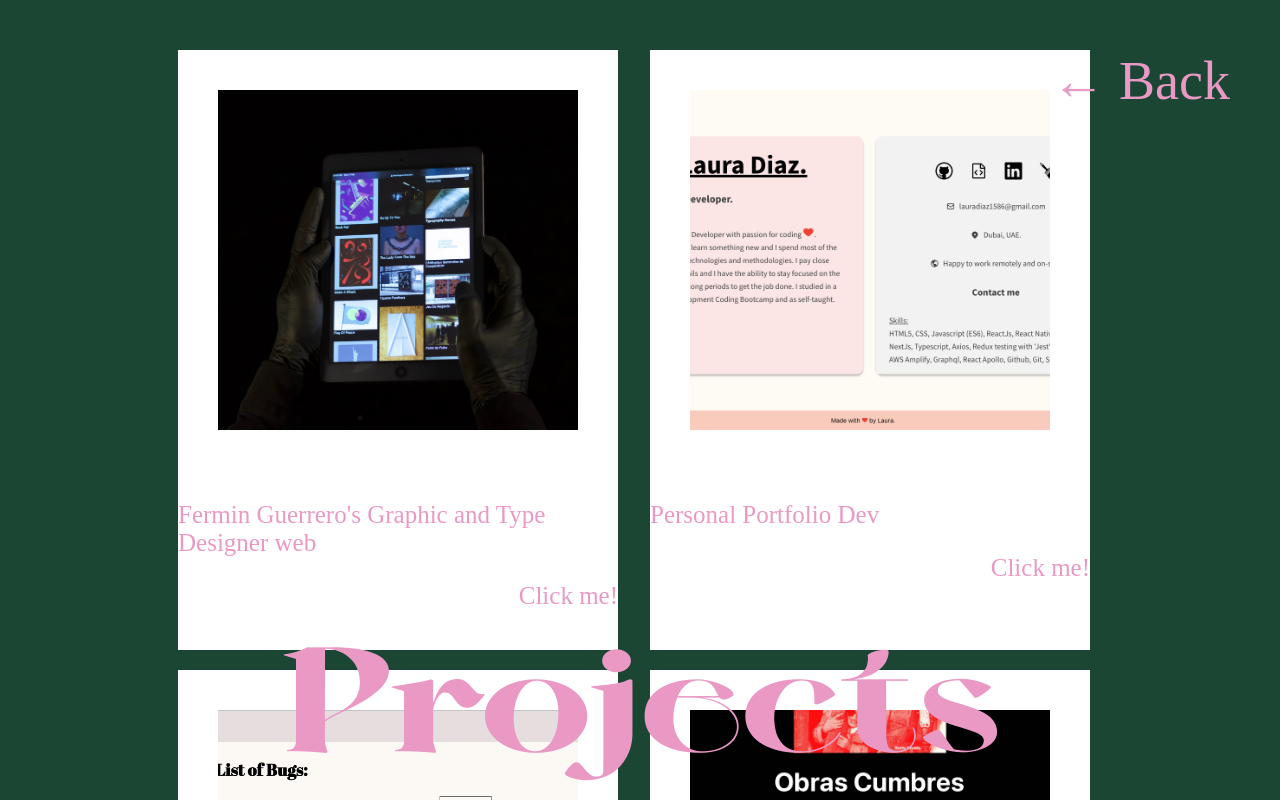
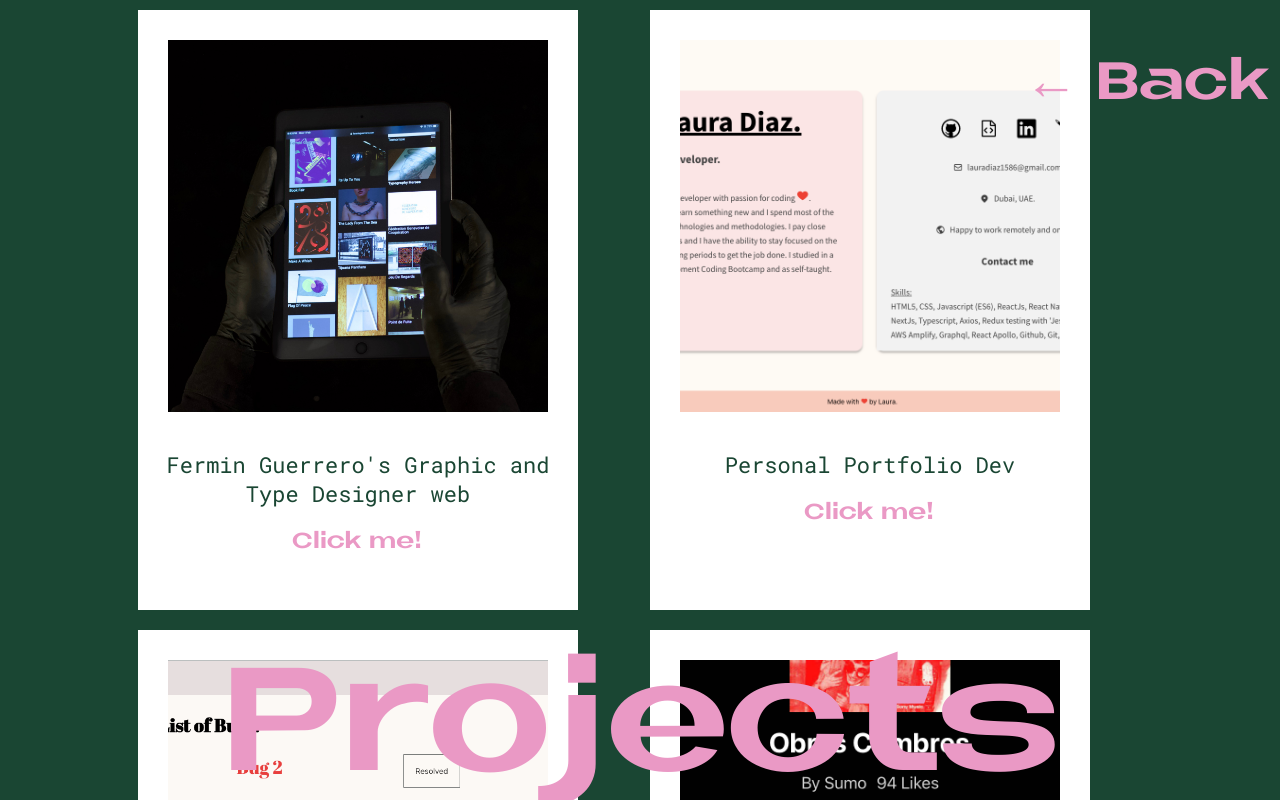
Before and after one commit to lalidiaz/portfolio-Nextjs, a Next.js app: page /projects in a window 1280 px wide. Shown: the top 800 px of the page. Built offline with nearby package versions, Linux system fonts and the light colour scheme; a web font is replaced by a local one.

Commit message:
delete presentation component, add gif to abou next page

```diff
--- a/pages/about/about.module.scss
+++ b/pages/about/about.module.scss
@@ -4,7 +4,8 @@
 
   top: 0;
   .back {
-    position: fixed;
+    // position: fixed;
+    position: absolute;
     top: 50px;
     right: 50px;
     font-size: 54px;
--- a/pages/about/index.js
+++ b/pages/about/index.js
@@ -33,8 +33,7 @@ export default function About() {
             Hi! My name is Laura but you can call me Lali. I am a Front End
             Developer from Argentina living in the desert. I believe in building
             self-sustaining, purposeful products. I aim to build products that
-            scratch my itch, products that I feel like I want them to exist in
-            this world!
+            scratch my itch, products that I would enjoy to build.
           </p>
         </section>
 
--- a/pages/projects/projects.module.scss
+++ b/pages/projects/projects.module.scss
@@ -6,9 +6,10 @@
   .back {
     position: fixed;
     top: 50px;
-    right: 50px;
+    right: 10px;
     font-size: 54px;
     z-index: 1;
+    font-family: 'neue_metanabold';
     .a {
       text-decoration: none;
     }
@@ -22,7 +23,7 @@
     left: 50%;
     transform: translateX(-50%);
     pointer-events: none;
-    font-family: 'harmondextra_bold_expanded';
+    font-family: 'neue_metanabold';
   }
 
   .gallery {
@@ -31,7 +32,7 @@
     width: 80%;
     height: auto;
     margin: 0 auto;
-    padding: 40px;
+    padding-bottom: 180px;
 
     .thumbnails {
       display: flex;
@@ -54,9 +55,12 @@
           .card {
             height: 600px;
             width: 100%;
-            font-size: 25px;
+            font-size: 22px;
             font-family: 'makbold';
             background-color: white;
+            color: #1a4633;
+            font-family: 'Roboto Mono', monospace;
+            padding: 20px;
 
             .image {
               border: 10px solid white;
@@ -64,12 +68,14 @@
               height: 70%;
               object-fit: cover;
               object-position: center;
-              padding: 30px;
             }
             .cardBottom {
+              text-align: center;
+              width: 100%;
               .a {
+                color: #ea99c5;
                 display: block;
-                text-align: right;
+                font-family: 'neue_metanabold';
               }
             }
           }
--- a/pages/whyNextjs/index.js
+++ b/pages/whyNextjs/index.js
@@ -63,6 +63,10 @@ export default function WhyNextjs() {
               the user’s browser to download and the user benefits from seeing
               the page content quicker.
             </p>
+
+            <div className={styles.gif}>
+              <img className={styles.img} src="/puppet.gif" type="gif" />
+            </div>
           </section>
         </motion.div>
       </div>
```
Also changed, not shown: pages/whyNextjs/next.module.scss (+16 -3 lines), 2 other files (tests, documents, lock files or other folders).
